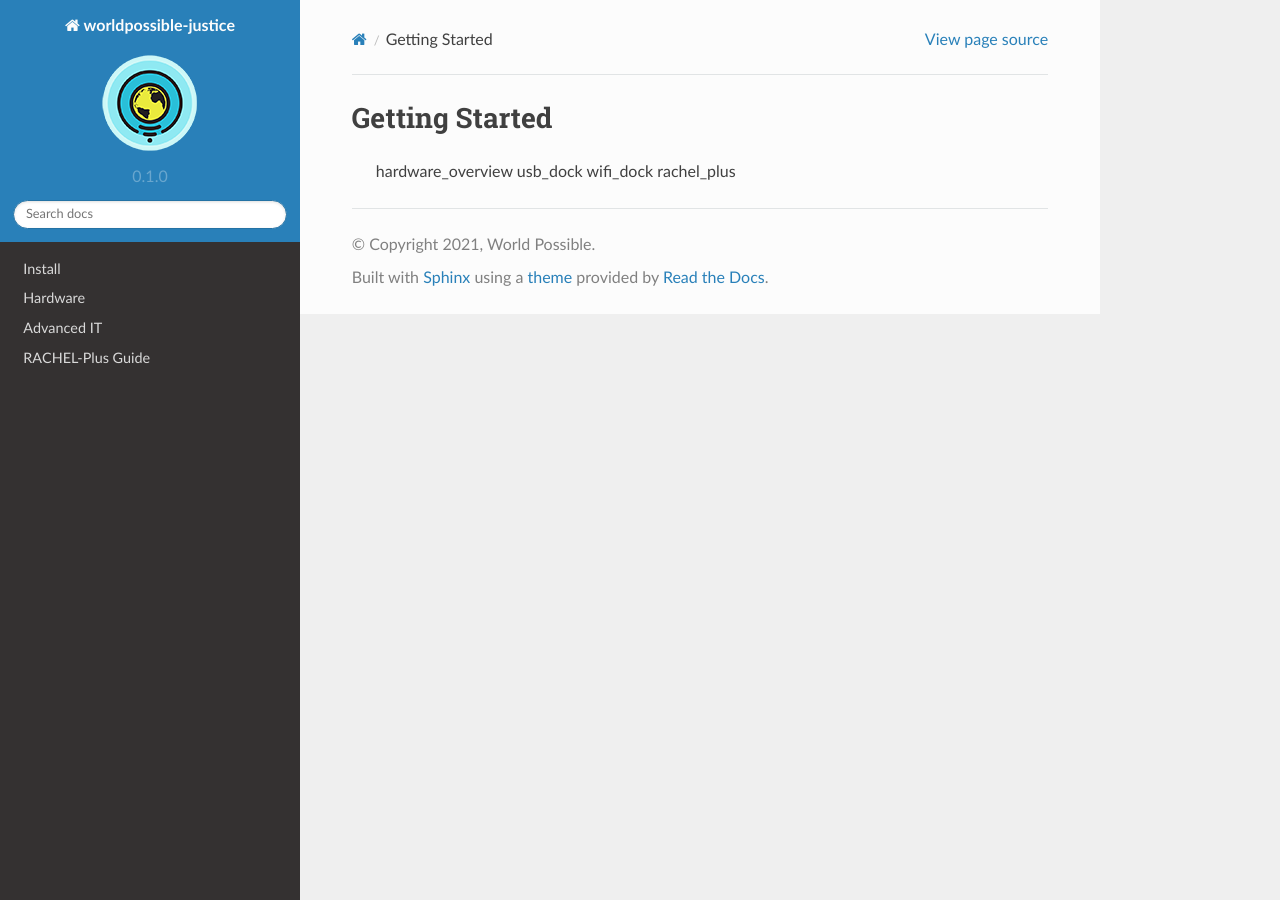
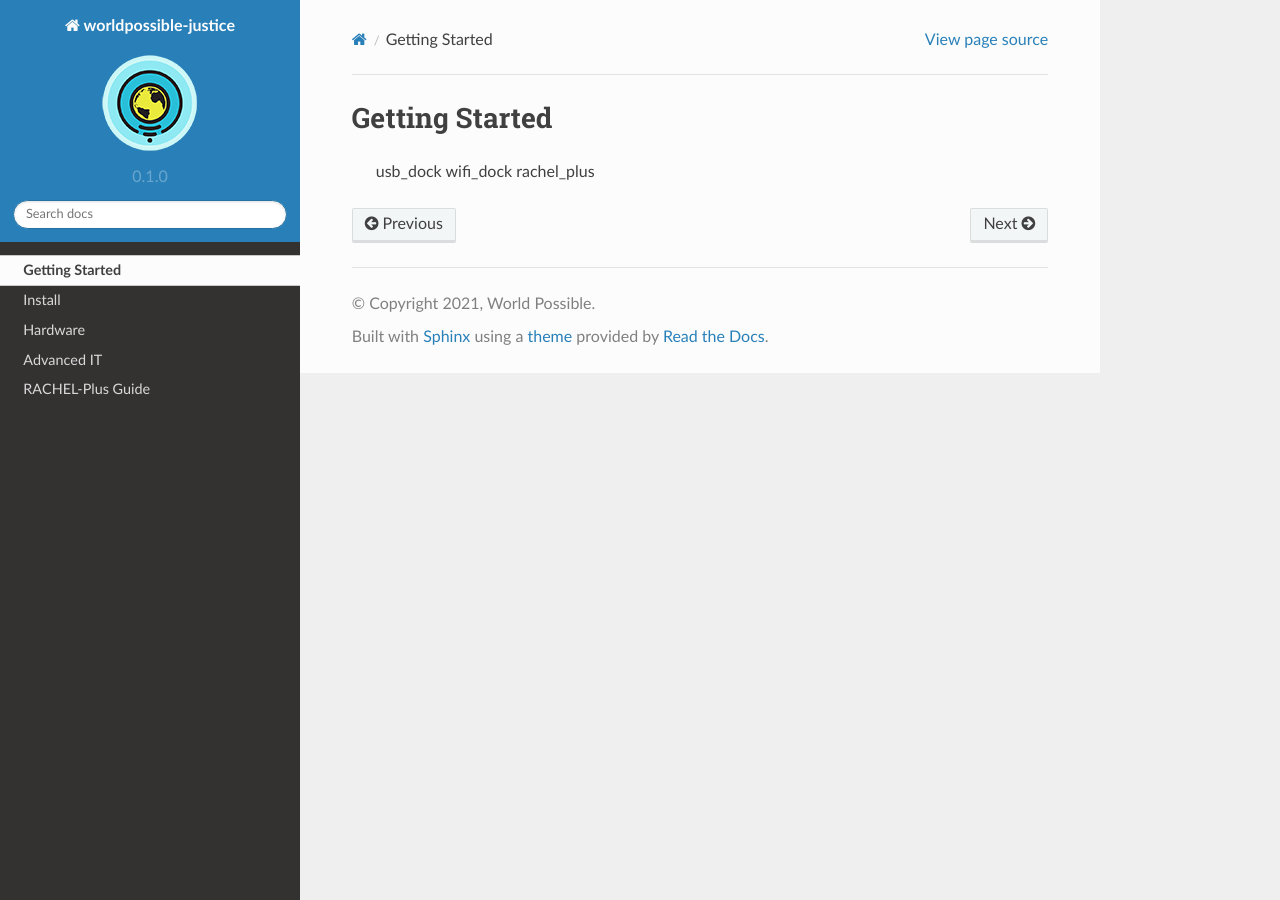
Before and after one commit to worldpossible/endless-docs, a Sphinx documentation site: the page built from docs/source/getting_started/index.rst, in a window 1280 px wide. Built offline with Sphinx 7.4.7 and the Read the Docs theme 2.0.0, drawn with Linux system fonts in a browser that asks for light colours; pages that are not in the unit, such as notebooks, are missing from menus.

Commit message:
Testing index changes

```diff
--- a/docs/source/getting_started/index.rst
+++ b/docs/source/getting_started/index.rst
@@ -3,7 +3,6 @@
 Getting Started
 ---------------
 
-  hardware_overview
   usb_dock
   wifi_dock
   rachel_plus
--- a/docs/source/hardware/index.rst
+++ b/docs/source/hardware/index.rst
@@ -1,7 +1,7 @@
 .. _hardware:
 
 Hardware
-########
+========
 
   hardware_overview
   usb_dock
--- a/docs/source/index.rst
+++ b/docs/source/index.rst
@@ -12,6 +12,7 @@ Contents
 --------
 
 .. toctree::
+   getting_started/index
    install/index
    hardware/index
    technical/index
```
